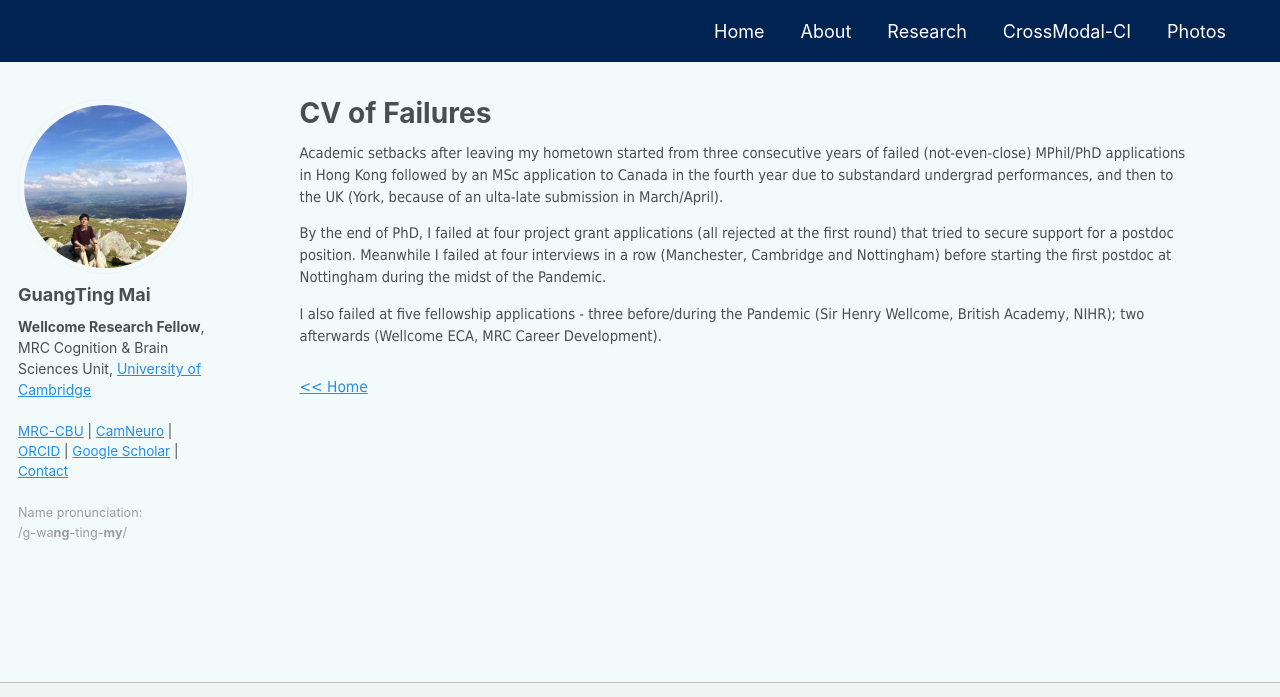
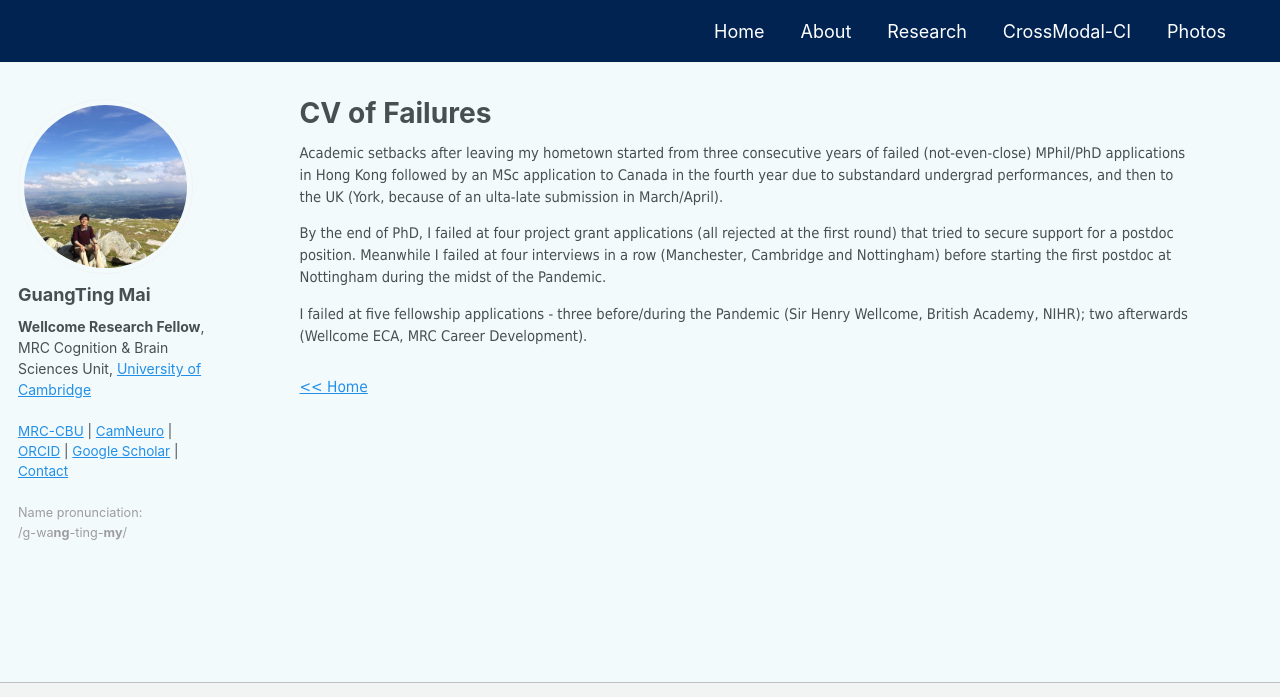
Before and after one commit to guangtingmai/guangtingmai.github.io, a Jekyll site: the page built from _pages/cv-failures.html, in a window 1280 px wide, cut to the strip 0-697 px from the top of the page. Built offline with Jekyll 4.4.1, drawn with Linux system fonts in a browser that asks for light colours.

Commit message:
Update cv-failures.html

```diff
--- a/_pages/cv-failures.html
+++ b/_pages/cv-failures.html
@@ -10,7 +10,7 @@ author_profile: true
 <p span style="font-size:11pt;font-family: Tahoma;line-height:1.5;display:block;margin-bottom:0.2vh">By the end of PhD, I failed at four project grant applications
   (all rejected at the first round) that tried to secure support for a postdoc position. Meanwhile I failed at four interviews in a row (Manchester, Cambridge and
   Nottingham) before starting the first postdoc at Nottingham during the midst of the Pandemic.</p>
-<p span style="font-size:11pt;font-family: Tahoma;line-height:1.5;display:block;margin-bottom:0.2vh">I also failed at five fellowship applications - three before/during
+<p span style="font-size:11pt;font-family: Tahoma;line-height:1.5;display:block;margin-bottom:0.2vh">I failed at five fellowship applications - three before/during
   the Pandemic (Sir Henry Wellcome, British Academy, NIHR); two afterwards (Wellcome ECA, MRC Career Development).</span></p>
 <br>
 <div style="font-size:11pt;font-family:Tahoma;line-height: 1.5;" class="navigation-row">
```
